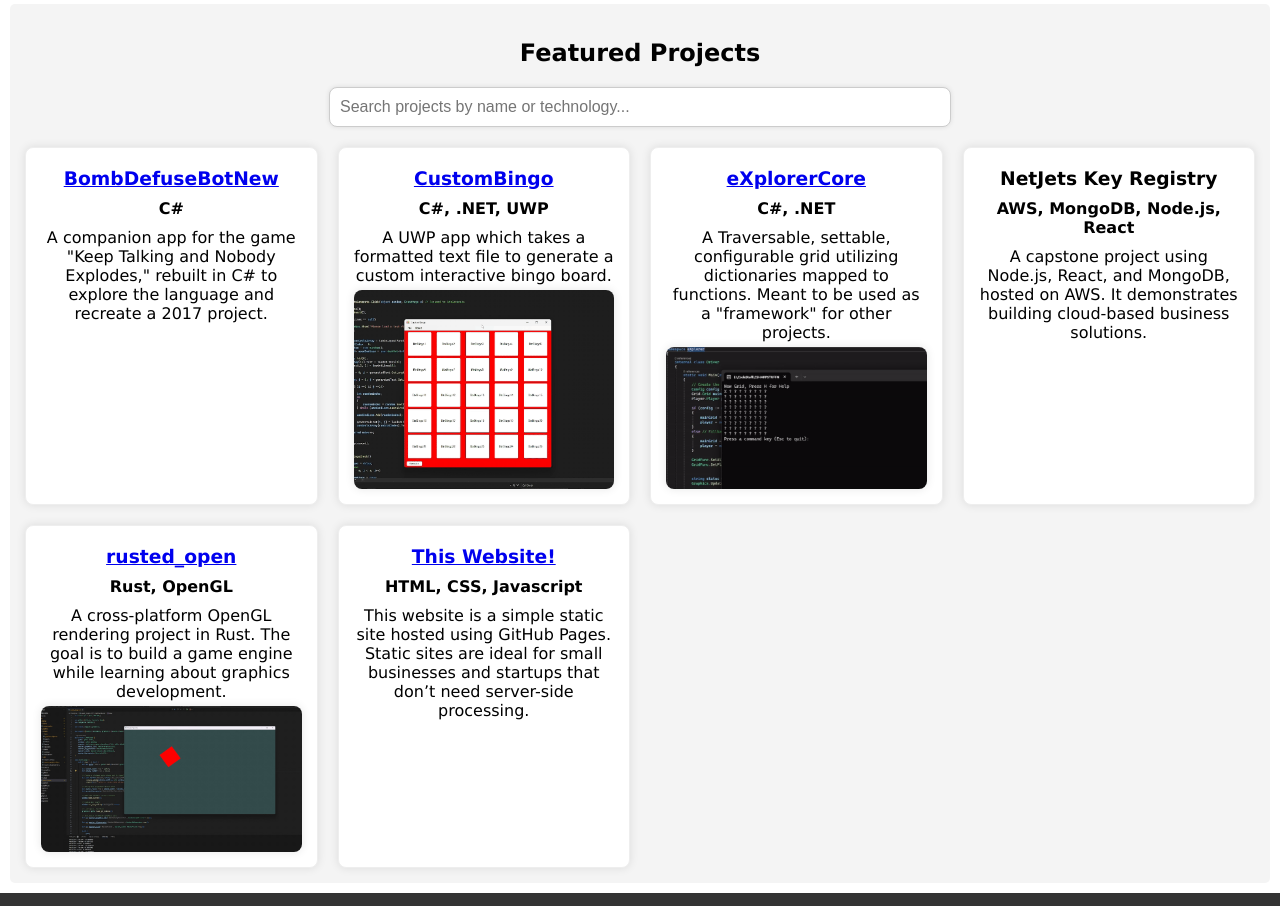
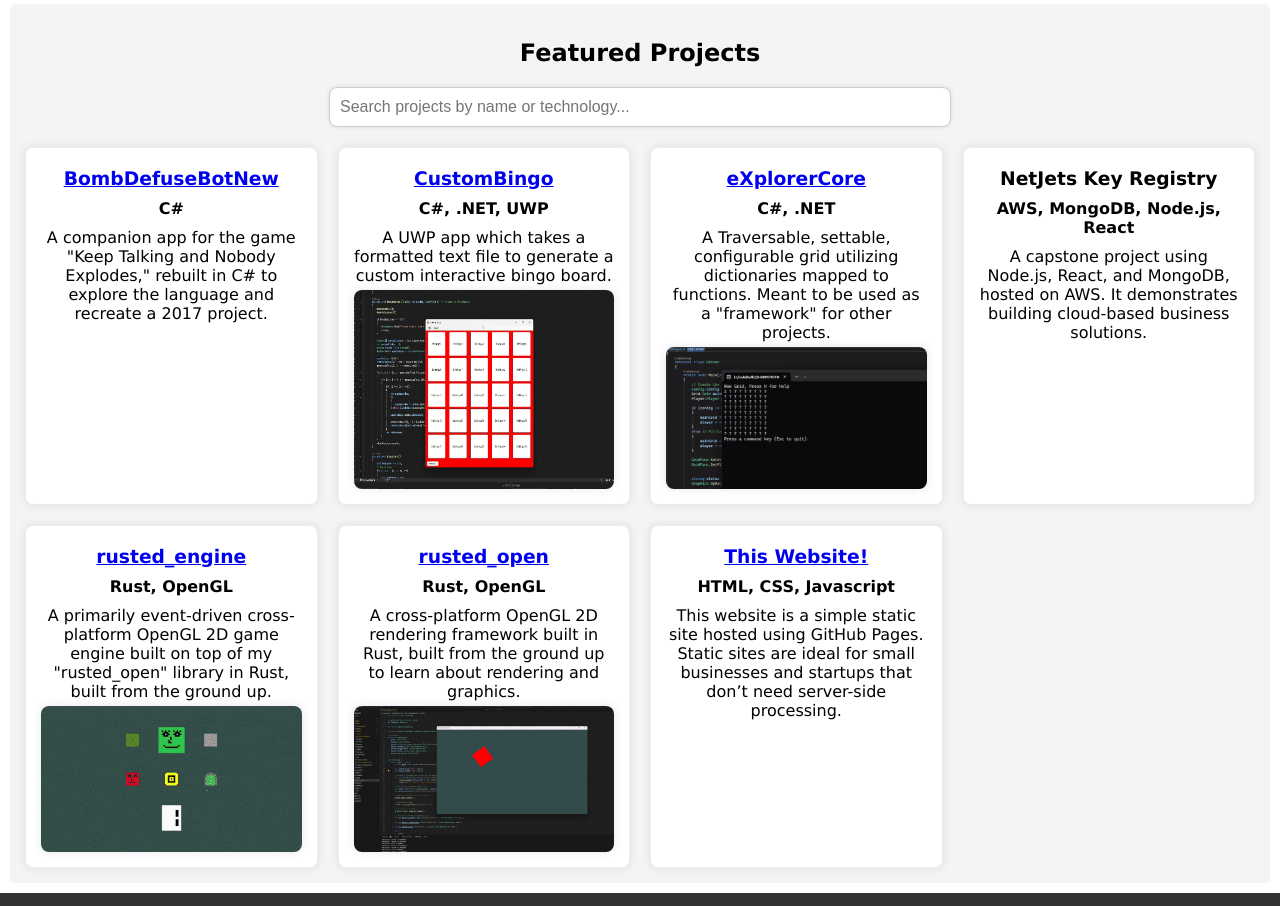
Before and after one commit to HartcoreTech/HartcoreTech.github.io, a website: page portfolio.html in a window 1280 px wide. Shown: the part 90-996 px from the top of the page. Drawn offline with Linux system fonts and the light colour scheme.

Commit message:
Increase visibility of portfolio gifs and add latest project

```diff
--- a/css/styles.css
+++ b/css/styles.css
@@ -236,8 +236,9 @@ footer a:hover {
 
 .project img, .project-gif {
     width: 100%;
-    max-height: 200px;
-    object-fit: cover;
+    max-width: 800px;
+    max-height: 400px;
+    object-fit: fill;
     border-radius: 8px;
     margin-bottom: 10px;
     box-shadow: 0 0 10px rgba(0, 0, 0, 0.1);
--- a/portfolio.html
+++ b/portfolio.html
@@ -72,10 +72,17 @@
                 </div>
 
                 <div class="project">
+                    <h3><a href="https://github.com/Varrxion/rusted_engine">rusted_engine</a></h3>
+                    <h4>Rust, OpenGL</h4>
+                    <p>A primarily event-driven cross-platform OpenGL 2D game engine built on top of my "rusted_open" library in Rust, built from the ground up.</p>
+                    <img src="gifs/RustedEngineCompressed.gif" alt="A short gif demo for this project" class="project-gif">
+                </div>
+
+                <div class="project">
                     <h3><a href="https://github.com/Varrxion/rusted_open">rusted_open</a></h3>
                     <h4>Rust, OpenGL</h4>
-                    <p>A cross-platform OpenGL rendering project in Rust. The goal is to build a game engine while learning about graphics development.</p>
-                    <img src="gifs/RustEngineDevelopment.gif" alt="A short gif demo for this project" class="project-gif">
+                    <p>A cross-platform OpenGL 2D rendering framework built in Rust, built from the ground up to learn about rendering and graphics.</p>
+                    <img src="gifs/RustedOpenDevelopment.gif" alt="A short gif demo for this project" class="project-gif">
                 </div>
 
                 <div class="project">
@@ -92,7 +99,7 @@
         <ul>
             <li><a href="mailto:hartcoretech@gmail.com">Email</a></li>
             <li><a href="https://github.com/Varrxion"><img src="svg/GitHubOfficialMarkLogo.svg" alt="GitHub Logo"></a></li>
-            <li><a href="https://www.linkedin.com/in/jordan-hartsell-01731622a/" target="_blank"><img src="images/LinkedInOfficialMarkLogo.png" alt="LinkedIn Logo"></a></li>
+            <li><a href="https://www.linkedin.com/in/jordanhartsell/" target="_blank"><img src="images/LinkedInOfficialMarkLogo.png" alt="LinkedIn Logo"></a></li>
             <li><a href="https://discord.gg/sd6acDk6UC" target="_blank"><img src="svg/DiscordOfficialMarkLogo.svg" alt="Discord Logo"></a></li>
         </ul>
     </footer>
```
Also changed, not shown: about.html (+1 -1 lines), contact.html (+1 -1 lines), index.html (+1 -1 lines), gifs/RustedEngineCompressed.gif (added), gifs/RustedOpenDevelopment.gif (renamed from gifs/RustEngineDevelopment.gif).
